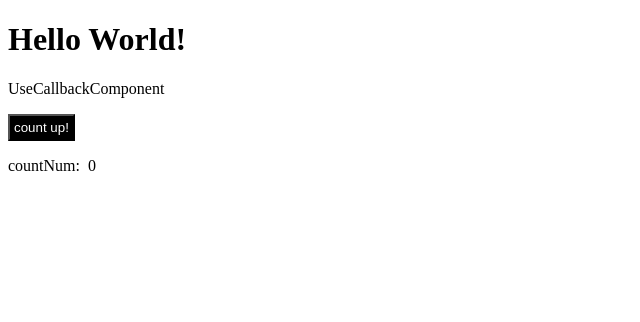
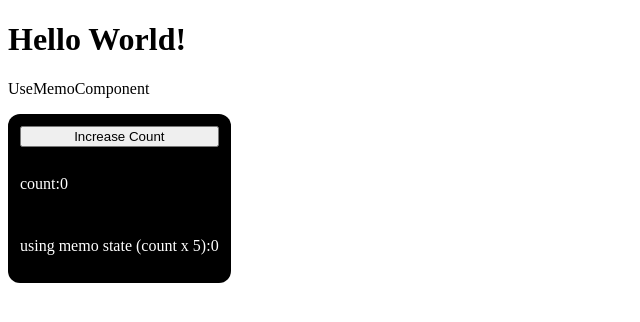
Before and after one commit to zeriong/js-react-revise, a React (Create React App) app: page / in a window 1280 px wide. Shown: the top 322 px of the page, without its empty margins (0-640 px from the left). Built offline with nearby package versions, Linux system fonts and the light colour scheme.

Commit message:
useMemo hook 에 대한 개념 복습

```diff
--- a/src/App.js
+++ b/src/App.js
@@ -8,14 +8,15 @@ import NoneMemoComponent from "./list/reactMemo/noneMemo/NoneMemoComponent";
 import UsingMemoComponent from "./list/reactMemo/usingMemo/UsingMemoComponent";
 import ReactMemoLearnComponent from "./list/reactMemo/ReactMemoLearnComponent";
 import UseCallbackComponent from "./list/useCallback/UseCallbackComponent";
+import UseMemoComponent from "./list/useMemo/UseMemoCompnent";
 function App() {
   return (
     <div>
         <h1>
             Hello World!
         </h1>
-
-        <UseCallbackComponent/>
+        <UseMemoComponent/>
+        {/*<UseCallbackComponent/>*/}
         {/*<ReactMemoLearnComponent/>*/}
         {/*<ReactRenderingOrder/>*/}
         {/*<DeepCopy/>*/}
--- /dev/null
+++ b/src/list/useMemo/UseMemoCompnent.js
@@ -0,0 +1,51 @@
+import {useMemo, useState} from "react";
+
+const UseMemoComponent = () => {
+    const [count, setCount] = useState(0);
+
+    const increaseCount = () => setCount(count + 1);
+
+    // 의존성 배열에 존재하는 state 또는 props 의 변경이 감지 될 떄 마다
+    // useMemo 를 할당한 usingMemoState 변수는 내부 함수를 실행시키고
+    // 반환한 값을 그대로 반환하게 된다.
+    // 특정 값이 변경 될 때 의존성을 가진 state의 변화가 필요한 경우 활용할 수 있다.
+
+    // useEffect + useState 를 합친 개념과 유사하다고 볼 수 있다.
+    const usingMemoState = useMemo(() => {
+        return count * 5;
+    }, [count]);
+
+    return(
+        <div>
+            <p>
+                UseMemoComponent
+            </p>
+
+            <div style={{
+                backgroundColor: "black",
+                padding: "12px",
+                color: "white",
+                borderRadius: "12px",
+                display: "flex",
+                flexDirection: "column",
+                gap: "12px",
+                width: "fit-content",
+                height: "fit-content",
+            }}>
+                <button type="button" onClick={increaseCount}>
+                    Increase Count
+                </button>
+                <div style={{display: "flex"}}>
+                    <p>count: </p>
+                    <p>{` ${count}`}</p>
+                </div>
+                <div style={{display: "flex"}}>
+                    <p>using memo state (count x 5): </p>
+                    <p>{usingMemoState}</p>
+                </div>
+            </div>
+        </div>
+    );
+}
+
+export default UseMemoComponent;
```
